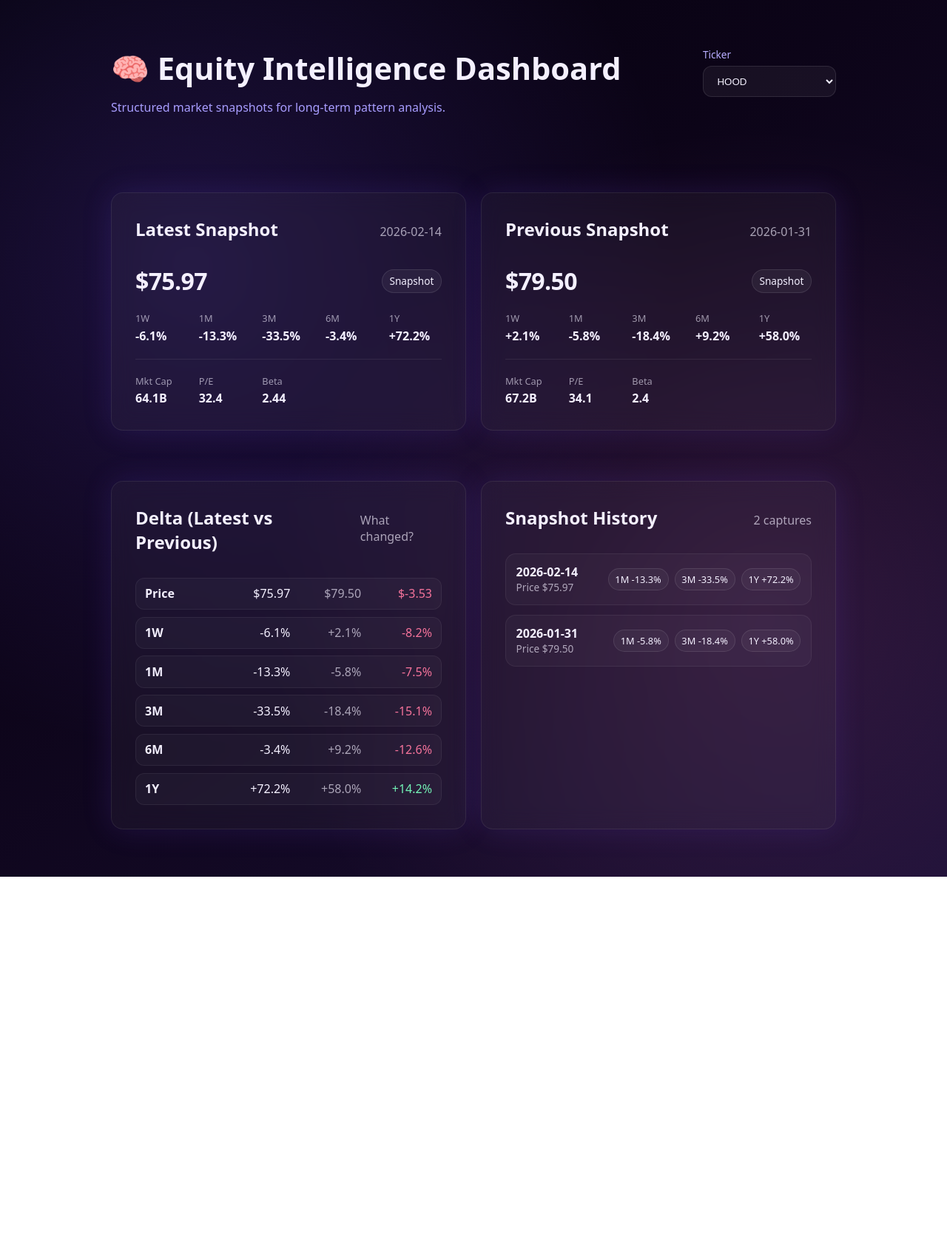
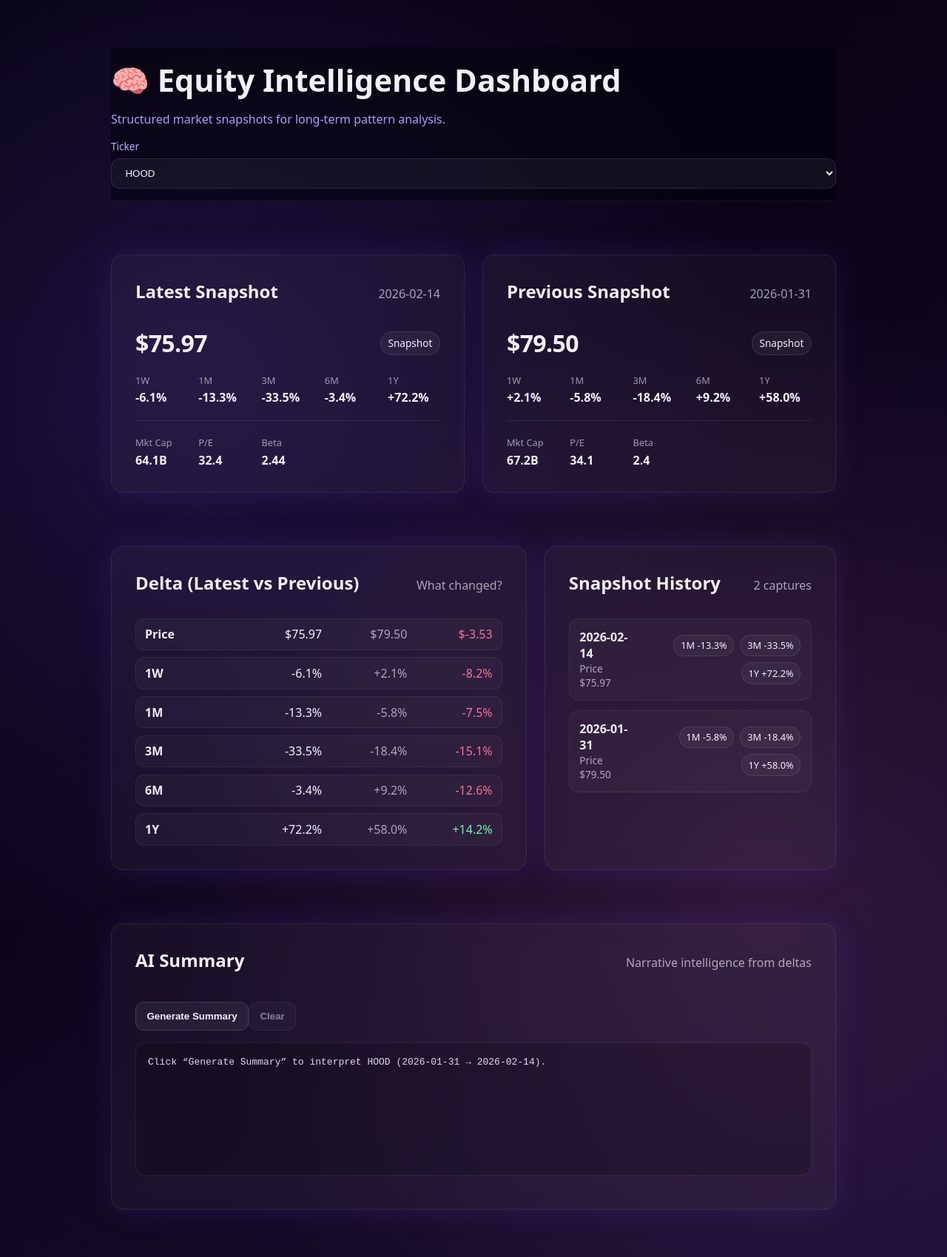
Before and after one commit to michelle-burton/equity-intelligence-dashboard, a React (Vite) app: page / in a window 1280 px wide. Shown: the whole page at 74% size. Before the commit the page ends 1185 px from the top, so only its background shows below. Built offline with nearby package versions, Linux system fonts and the light colour scheme.

Commit message:
add intel card

```diff
--- a/src/App.jsx
+++ b/src/App.jsx
@@ -4,6 +4,74 @@ import "./assets/styles.css";
 import { SNAPSHOTS } from "./data/snapshots";
 
 const TICKERS = ["HOOD", "AVGO", "NVDA"];
+
+
+function generateNarrative({ ticker, latest, previous }) {
+  if (!latest || !previous) return "Not enough history to summarize yet.";
+
+  const d = {
+    price: latest.price - previous.price,
+    w1: latest.windows.w1 - previous.windows.w1,
+    m1: latest.windows.m1 - previous.windows.m1,
+    m3: latest.windows.m3 - previous.windows.m3,
+    m6: latest.windows.m6 - previous.windows.m6,
+    y1: latest.windows.y1 - previous.windows.y1
+  };
+
+  const deltas = [
+    { k: "1W", v: d.w1 },
+    { k: "1M", v: d.m1 },
+    { k: "3M", v: d.m3 },
+    { k: "6M", v: d.m6 },
+    { k: "1Y", v: d.y1 }
+  ]
+    .filter(x => typeof x.v === "number")
+    .sort((a, b) => Math.abs(b.v) - Math.abs(a.v))
+    .slice(0, 3);
+
+  const conflict =
+    (latest.windows.w1 > 0 && latest.windows.m3 < 0) ||
+    (latest.windows.m1 > 0 && latest.windows.m6 < 0) ||
+    (latest.windows.w1 < 0 && latest.windows.m6 > 0);
+
+  const momentumLine = conflict
+    ? "Momentum is mixed across timeframes (short-term and mid-term disagree)."
+    : "Momentum is relatively aligned across timeframes (signals agree).";
+
+  const riskNotes = [];
+  const beta = latest.fundamentals?.beta;
+  const pe = latest.fundamentals?.pe;
+
+  if (typeof beta === "number" && beta >= 1.6) riskNotes.push("High volatility (beta elevated).");
+  if (typeof pe === "number" && pe >= 40) riskNotes.push("Valuation is rich (P/E elevated).");
+
+  const watch = [];
+  watch.push(`Track 3M trend: ${latest.windows.m3.toFixed(1)}%`);
+  watch.push(`Track 1Y context: ${latest.windows.y1.toFixed(1)}%`);
+  if (typeof beta === "number") watch.push(`Volatility (beta): ${beta}`);
+
+  const topChanges = deltas
+    .map(x => `• ${x.k} shifted by ${x.v > 0 ? "+" : ""}${x.v.toFixed(1)}% since last snapshot.`)
+    .join("\n");
+
+  const priceLine = `Price moved ${d.price > 0 ? "+" : ""}$${d.price.toFixed(2)} (${ticker}).`;
+
+  return [
+    `Summary for ${ticker} (${previous.asOf} → ${latest.asOf})`,
+    "",
+    `Pattern Read: ${momentumLine}`,
+    `Price: ${priceLine}`,
+    "",
+    "Top Changes:",
+    topChanges || "• No major shifts detected.",
+    "",
+    riskNotes.length ? `Risk Notes:\n• ${riskNotes.join("\n• ")}` : "Risk Notes:\n• No major risk flags from current metrics.",
+    "",
+    "Watch Next Capture:",
+    `• ${watch.join("\n• ")}`
+  ].join("\n");
+}
+
 
 function formatPct(n) {
   if (typeof n !== "number") return "—";
@@ -21,6 +89,7 @@ function deltaClass(curr, prev) {
 
 function App() {
   const [ticker, setTicker] = useState("HOOD");
+  const [aiText, setAiText] = useState("");
 
   const history = useMemo(() => SNAPSHOTS[ticker] ?? [], [ticker]);
   const latest = history[0];
@@ -32,14 +101,16 @@ function App() {
        <header className="header">
             <div>
                 <h1 className="title">🧠 Equity Intelligence Dashboard</h1>
-            <p className="subtitle">
-              Structured market snapshots for long-term pattern analysis.
-            </p>
+                <p className="subtitle">Structured market snapshots for long-term pattern analysis.</p>
             </div>
 
             <div className="tickerPicker">
                 <label className="label">Ticker</label>
-            <select value={ticker} onChange={(e) => setTicker(e.target.value)} className="select">
+                <select
+                value={ticker}
+                onChange={(e) => setTicker(e.target.value)}
+                className="select"
+                >
                 {TICKERS.map((t) => (
                     <option key={t} value={t}>{t}</option>
                 ))}
@@ -53,6 +124,16 @@ function App() {
 
           <DeltaCard latest={latest} previous={previous} />
           <HistoryCard history={history} />
+
+          {/* ✅ ADD THIS */}
+          <AiSummaryCard
+            ticker={ticker}
+            latest={latest}
+            previous={previous}
+            aiText={aiText}
+            onGenerate={() => setAiText(generateNarrative({ ticker, latest, previous }))}
+            onClear={() => setAiText("")}
+          />
         </div>
       </div>
     </div>
@@ -171,4 +252,30 @@ function Metric({ label, value }) {
   );
 }
 
+function AiSummaryCard({ ticker, latest, previous, aiText, onGenerate, onClear }) {
+  const disabled = !latest || !previous;
+
+  return (
+    <div className="card aiCard">
+      <div className="cardTop">
+        <h2 className="cardTitle">AI Summary</h2>
+        <span className="muted">Narrative intelligence from deltas</span>
+      </div>
+
+      <div className="aiActions">
+        <button className="btn" onClick={onGenerate} disabled={disabled}>
+          Generate Summary
+        </button>
+        <button className="btn btnGhost" onClick={onClear} disabled={!aiText}>
+          Clear
+        </button>
+      </div>
+
+      <pre className="aiBox">
+        {aiText || `Click “Generate Summary” to interpret ${ticker} (${previous?.asOf ?? "—"} → ${latest?.asOf ?? "—"}).`}
+      </pre>
+    </div>
+  );
+}
+
 export default App;
--- a/src/assets/styles.css
+++ b/src/assets/styles.css
@@ -77,11 +77,13 @@ html, body, #root {
 }
 
 .header {
-  display: flex;
-  justify-content: space-between;
-  gap: 1.5rem;
-  align-items: flex-start;
-  flex-wrap: wrap;
+  position: sticky;
+  top: 0;
+  z-index: 10;
+  padding: 1rem 0;
+  background: rgba(5, 2, 13, 0.55);
+  backdrop-filter: blur(12px);
+  border-bottom: 1px solid rgba(255,255,255,0.06);
 }
 
 .tickerPicker {
@@ -111,20 +113,30 @@ html, body, #root {
 }
 
 .grid {
-  margin-top: 2.5rem;
+  margin-top: 1.5rem;
   display: grid;
   grid-template-columns: repeat(12, 1fr);
-  gap: 1.25rem;
+  gap: clamp(1rem, 2vw, 1.5rem);
 }
 
+/* Top row */
 .grid > .card:nth-child(1),
 .grid > .card:nth-child(2) {
   grid-column: span 6;
 }
 
-.grid > .card:nth-child(3),
+/* Second row */
+.grid > .card:nth-child(3) {
+  grid-column: span 7;
+}
+
 .grid > .card:nth-child(4) {
-  grid-column: span 6;
+  grid-column: span 5;
+}
+
+/* AI full width */
+.grid > .card.aiCard {
+  grid-column: span 12;
 }
 
 @media (max-width: 900px) {
@@ -253,3 +265,36 @@ html, body, #root {
   border: 1px solid rgba(255,255,255,0.10);
   background: rgba(255,255,255,0.04);
 }
+
+
+.btn {
+  margin-top: 0.5rem;
+  padding: 0.7rem 0.9rem;
+  border-radius: 12px;
+  border: 1px solid rgba(255,255,255,0.12);
+  background: rgba(255,255,255,0.06);
+  color: #f4f0ff;
+  cursor: pointer;
+  font-weight: 600;
+}
+
+.btn:hover {
+  background: rgba(255,255,255,0.09);
+}
+
+.btn:disabled {
+  opacity: 0.5;
+  cursor: not-allowed;
+}
+
+.aiBox {
+  margin-top: 1rem;
+  white-space: pre-wrap;
+  line-height: 1.5;
+  padding: 1rem;
+  border-radius: 14px;
+  border: 1px solid rgba(255,255,255,0.08);
+  background: rgba(0,0,0,0.18);
+  color: rgba(244, 240, 255, 0.9);
+  min-height: 180px;
+}
```
Lines whose indentation alone changed are shown as unchanged.
